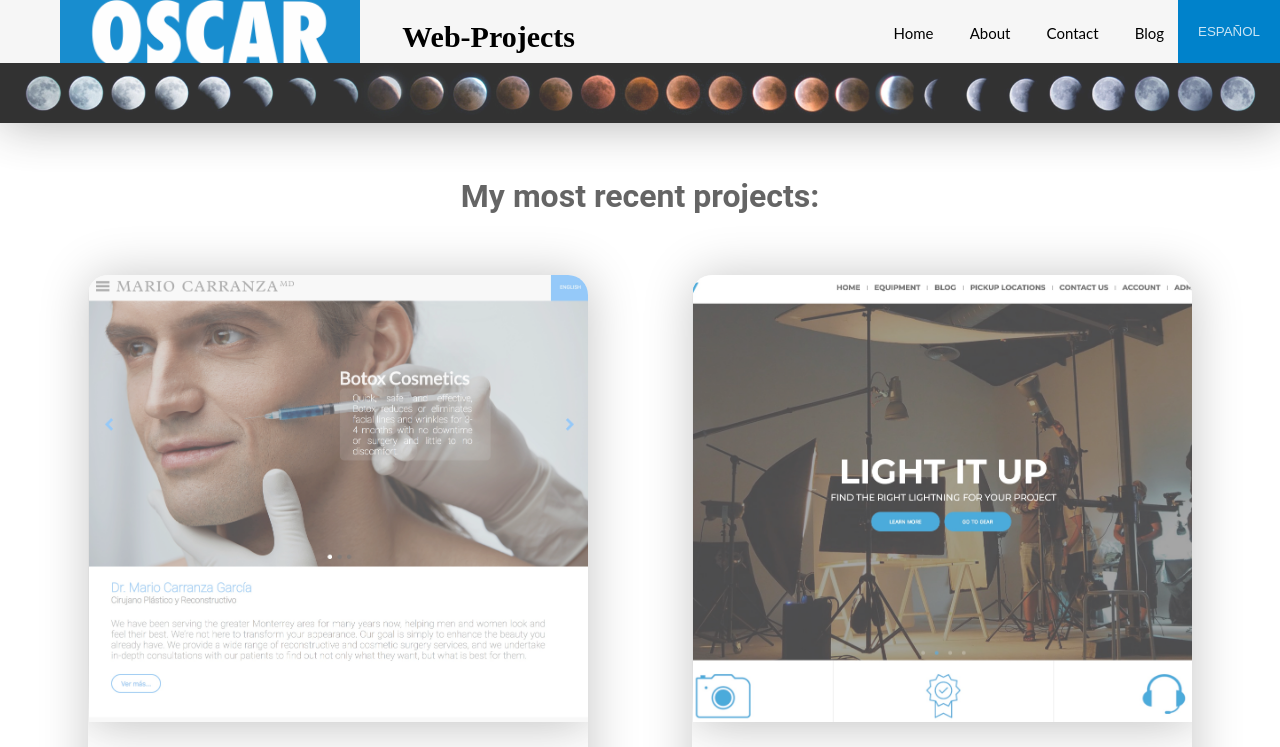
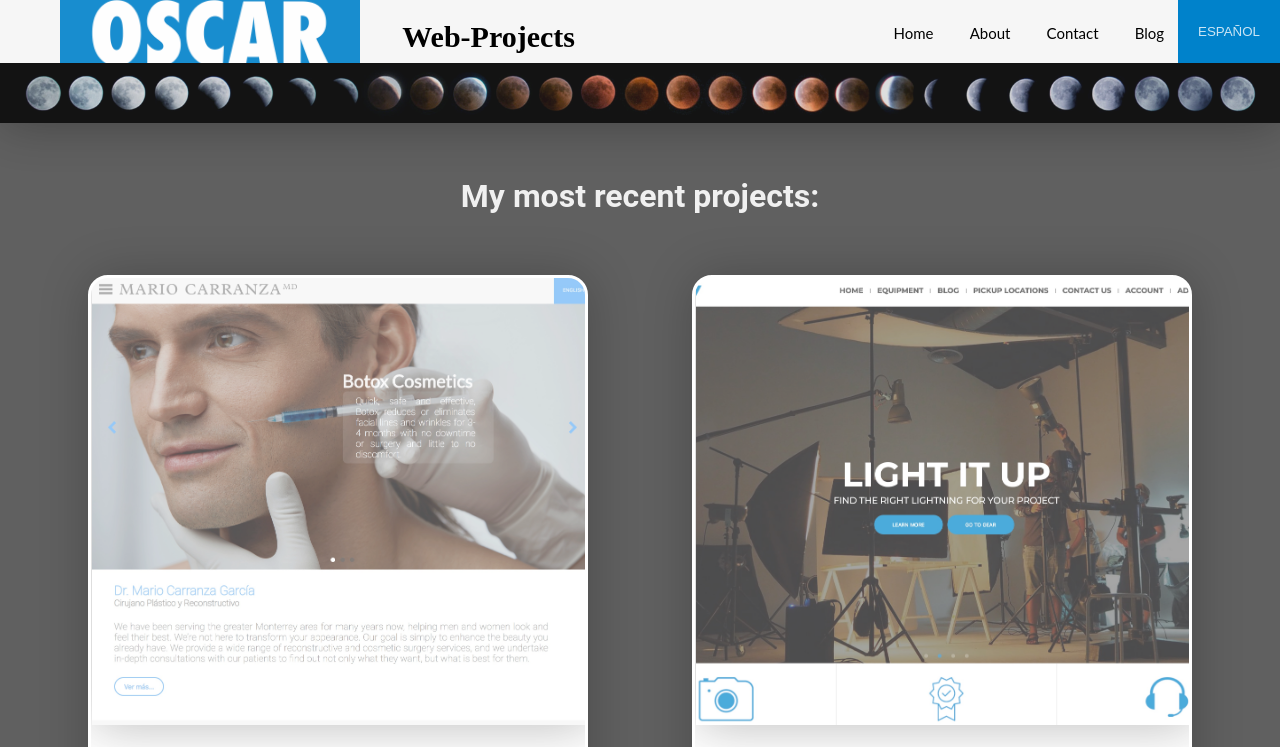
Before and after one commit to oscargch/Oprofile, a plain HTML site: page index.html in a window 1280 px wide. Shown: the top 747 px of the page. Drawn offline with Linux system fonts and the light colour scheme.

Commit message:
added border and changed background color

```diff
--- a/css/style.css
+++ b/css/style.css
@@ -7,8 +7,12 @@
 
 body {
   font-family: 'Roboto';
-  background-color: #ffffff;
+  background-color: rgba(0, 0, 0, 0.625);
   overflow-x: hidden;
+}
+
+.divtitle {
+  color: rgba(255, 255, 255, 0.906);
 }
 
 /* Esta es la barra de navegacion. */
@@ -241,6 +245,12 @@ main h1 {
   border-radius: 20px;
   box-shadow: 1px 1px 50px rgba(0, 0, 0, 0.228);
   overflow: hidden;
+  border: 3px solid white;
+}
+
+.coursebox:hover {
+  padding: 0px;
+  border: 3px solid orange;
 }
 
 /* This is the effect on the image on the course div when hovered. */
--- a/index.html
+++ b/index.html
@@ -42,7 +42,7 @@
         <div class="maintext">
     </div>
 
-    <h1>My most recent projects:</h1>
+    <h1 class="divtitle">My most recent projects:</h1>
 <!-- When adding any other coursebox, make sure the div for it is inside the coursecontainer div
     and make sure to add the A,B,C character for each new div. -->
     <div class="coursecontainer">
```
